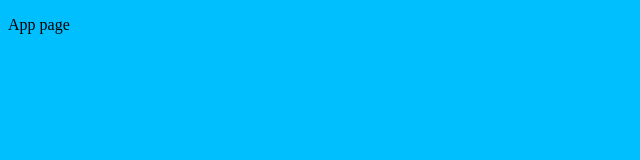
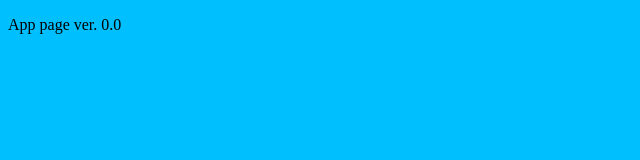
Before and after one commit to mikaah/mikaah.github.io, a plain HTML site: page app.html in a window 1280 px wide. Shown: the full height of the page, 0-640 px from the left. Drawn offline with Linux system fonts and the light colour scheme.

Commit message:
app.html 0.0

```diff
--- a/app.html
+++ b/app.html
@@ -6,6 +6,6 @@
     <link rel="manifest" href="manifest.json" />
   </head>
   <body style="background: deepskyblue;">
-    <p>App page</p>
+    <p>App page ver. 0.0</p>
   </body>
 </html>
```
